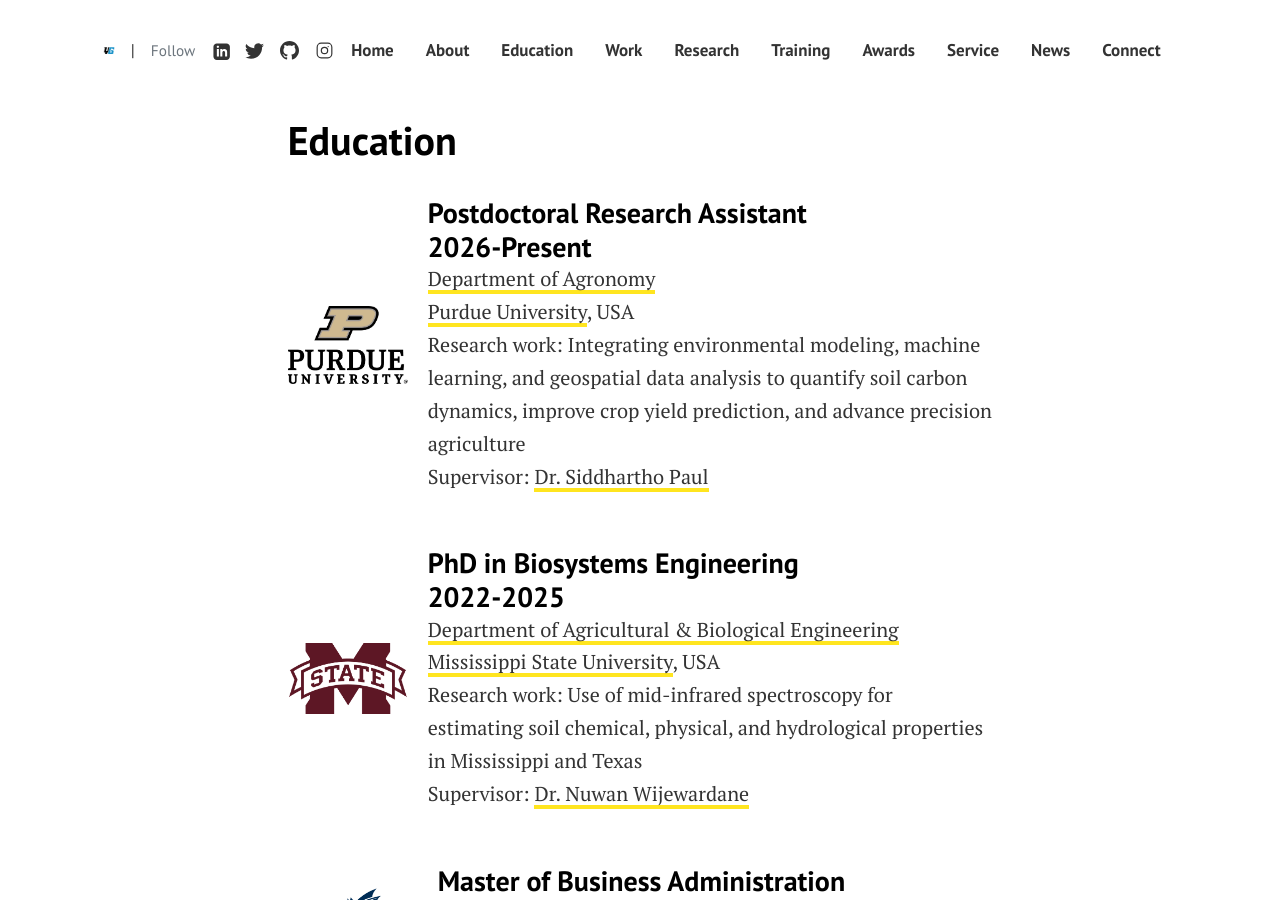
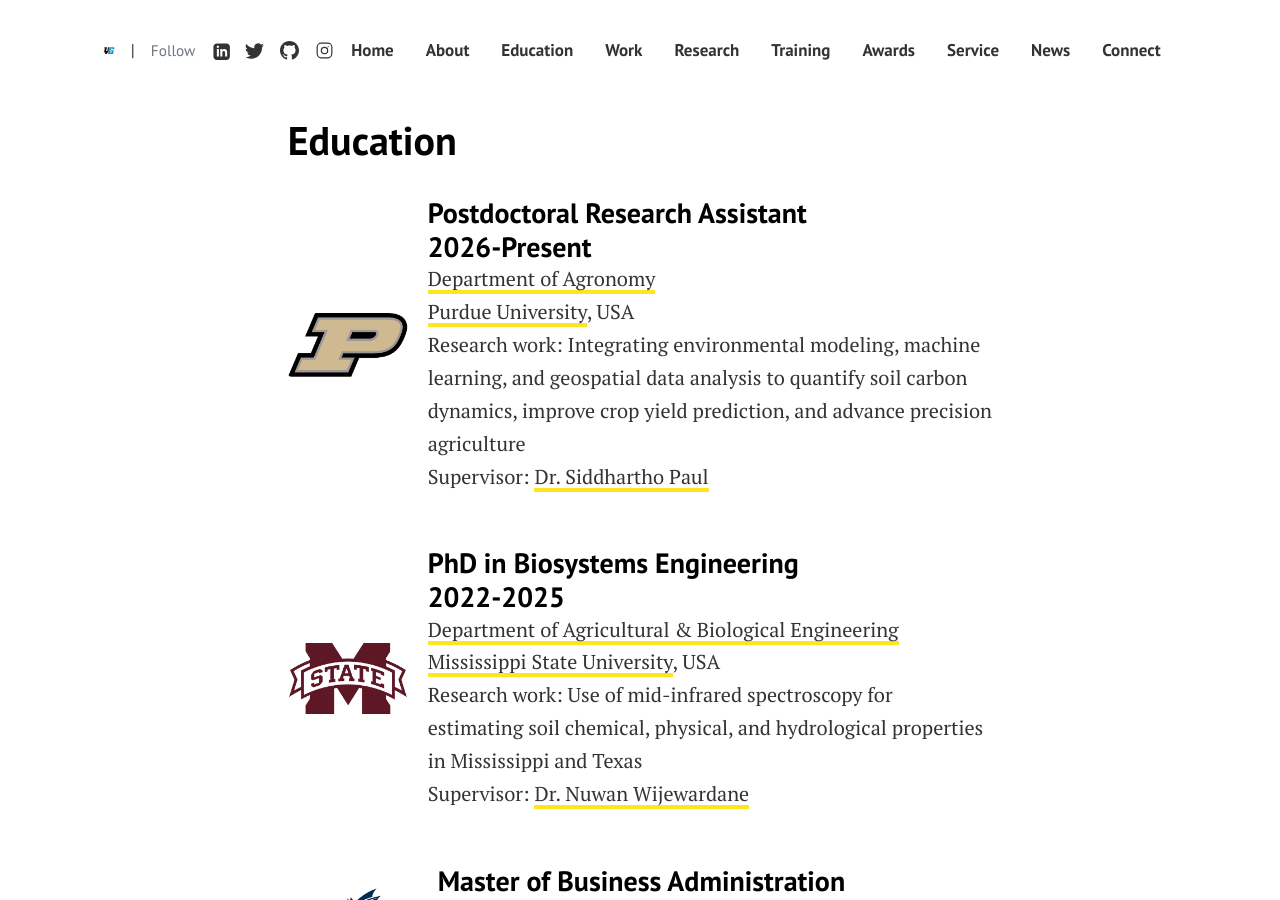
Before and after one commit to kanthsaz/kanthsaz.github.io, a Jekyll site: the page built from pages/education.md, in a window 1280 px wide and 900 px high. Built offline with Jekyll 4.4.1, drawn with Linux system fonts in a browser that asks for light colours.

Commit message:
Update education.md

```diff
--- a/pages/education.md
+++ b/pages/education.md
@@ -10,7 +10,7 @@
   <div style="display: flex; align-items: center; margin-bottom: 20px;">
     <div style="flex: 0 0 120px; margin-right: 20px;">
         <a href="https://www.purdue.edu/" target="_blank">
-            <img src="/assets/images/education/purdue_university.jpg" alt="Purdue University" style="width: 120px; border-radius: 8px;">
+            <img src="/assets/images/education/purdue_university.png" alt="Purdue University" style="width: 120px; border-radius: 8px;">
         </a>
     </div>
     <div style="flex: 1; text-align: left; display: flex; align-items: center;">
```
